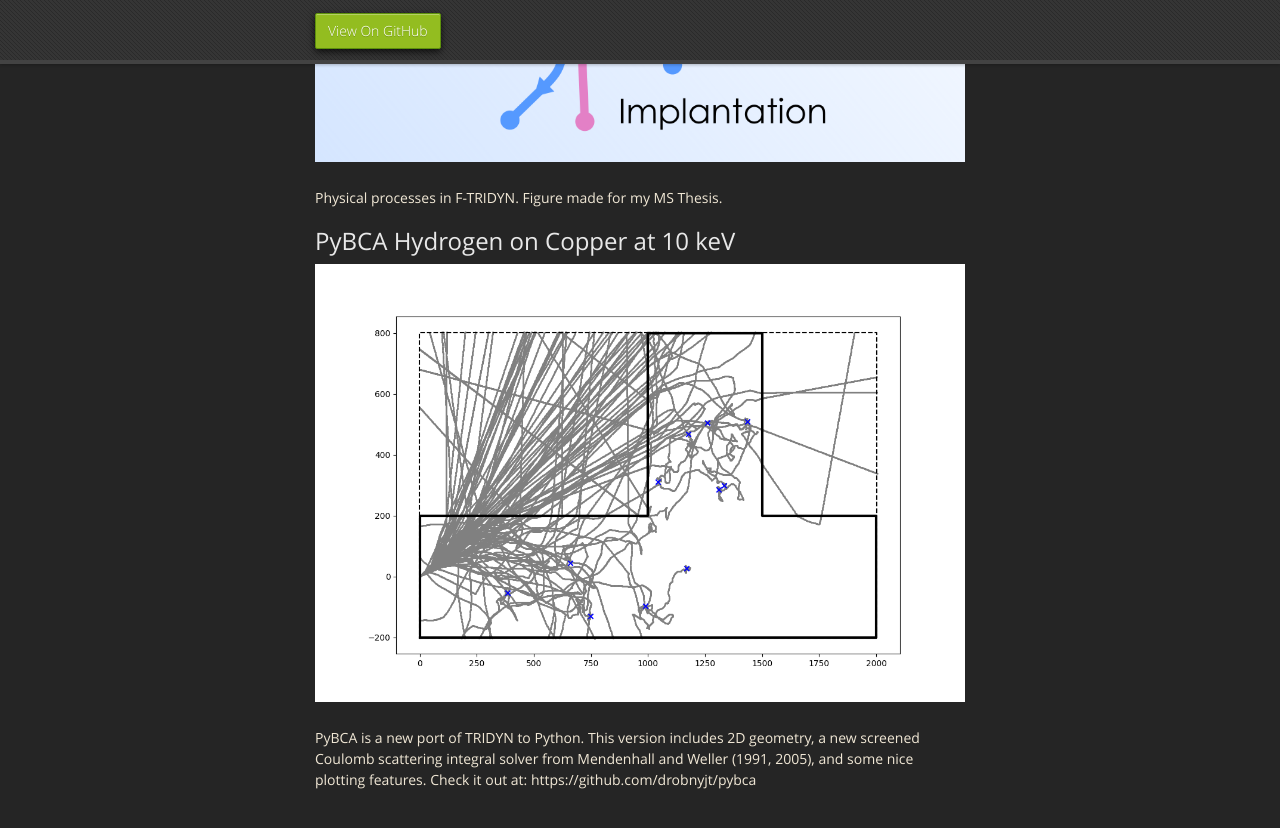
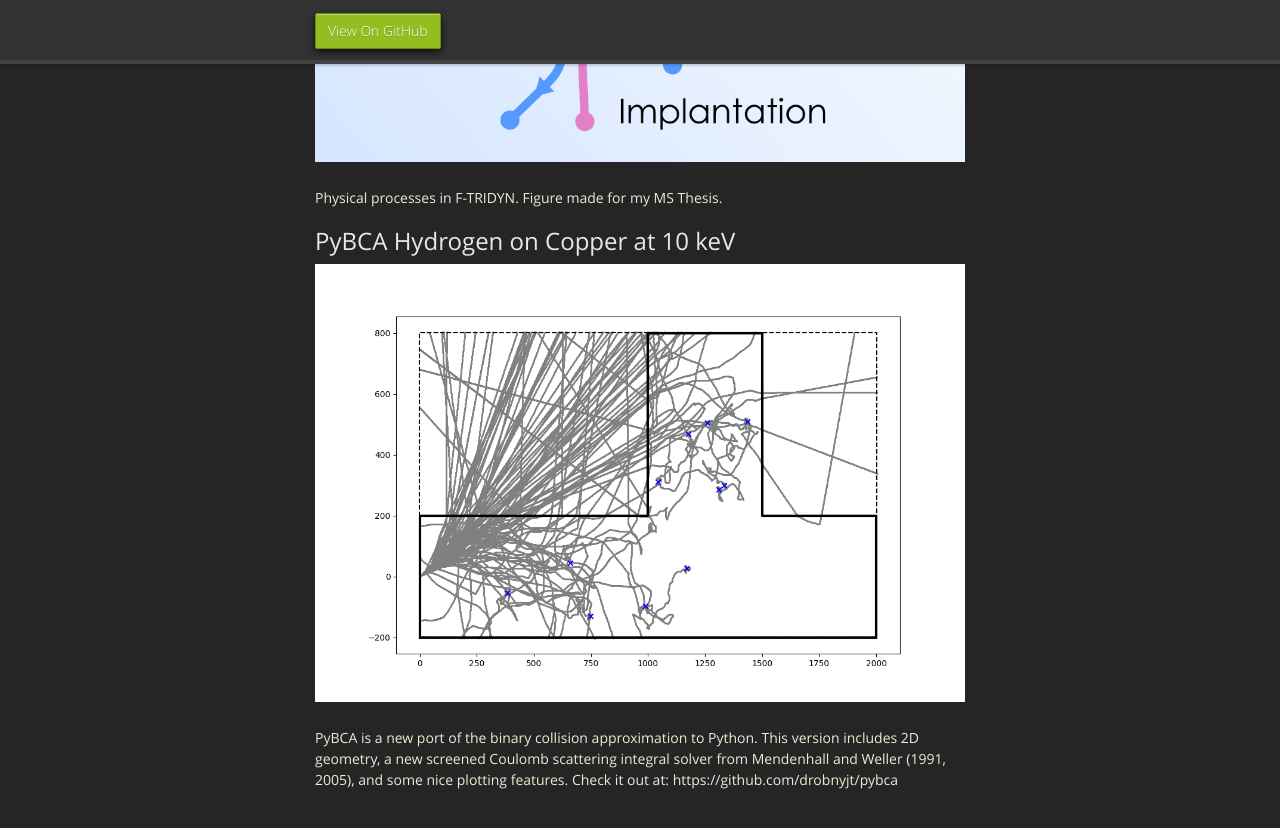
Before and after one commit to drobnyjt/test_jekyll, a Jekyll site: the page built from index.md, in a window 1280 px wide and 900 px high, scrolled down 4795 px. Shown: the top 828 px of the window. Built offline with Jekyll 4.4.1, drawn with Linux system fonts in a browser that asks for light colours; our own code applies the rules of GitHub Pages for plain Markdown files.

Commit message:
Update index.md

```diff
--- a/index.md
+++ b/index.md
@@ -96,4 +96,4 @@ Physical processes in F-TRIDYN. Figure made for my MS Thesis.
 
 ![PyBCA with geometry.](./bca_geom_3.png)
 
-PyBCA is a new port of TRIDYN to Python. This version includes 2D geometry, a new screened Coulomb scattering integral solver from Mendenhall and Weller (1991, 2005), and some nice plotting features. Check it out at: https://github.com/drobnyjt/pybca
+PyBCA is a new port of the binary collision approximation to Python. This version includes 2D geometry, a new screened Coulomb scattering integral solver from Mendenhall and Weller (1991, 2005), and some nice plotting features. Check it out at: https://github.com/drobnyjt/pybca
```
